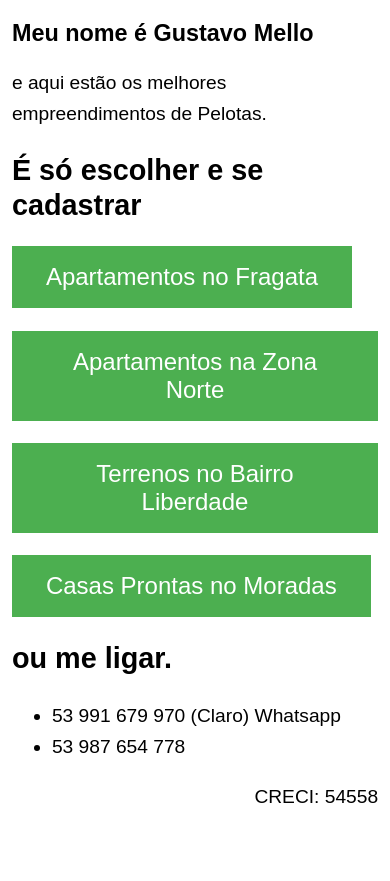
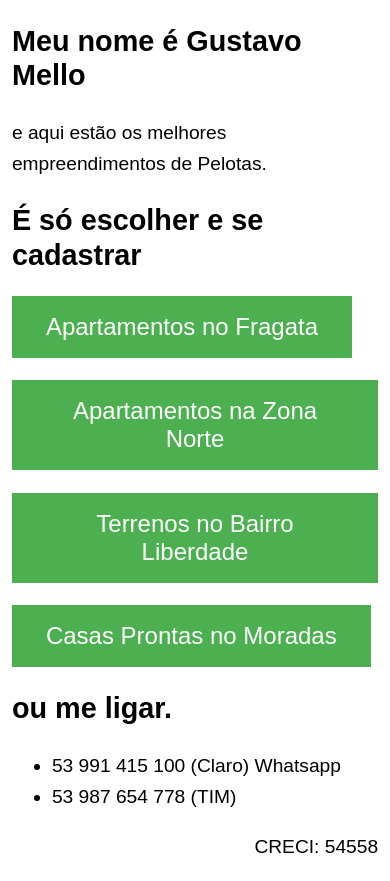
Before and after one commit to gustavomello/gustavomello.github.io, a plain HTML site: page index.html in a window 390 px wide. Before the commit the page ends 844 px from the top, so only its background shows below. Drawn offline with Linux system fonts and the light colour scheme.

Commit message:
tirei o negocio do titulo

```diff
--- a/index.html
+++ b/index.html
@@ -12,16 +12,6 @@
 	}
 	h1,h2,h3 {
 		line-height:1.2em;
-	}
-@media screen and (max-width:720px){
-	h1 {
-		font-size: 6vw;
-	}
-	}
-	@media print{
-		body{
-			max-width:none
-		}
 	}
 	button {
     background-color: #4CAF50;
@@ -52,8 +42,8 @@
 	<section>
 	<h2>ou me ligar.</h2>
 	<ul>
-	<li>53 991 679 970 (Claro) Whatsapp
-	<li>53 987 654 778
+	<li>53 991 415 100 (Claro) Whatsapp
+	<li>53 987 654 778 (TIM)
 	</ul>
 	<p style="text-align:right">CRECI: 54558</p>
 	</section>
```
